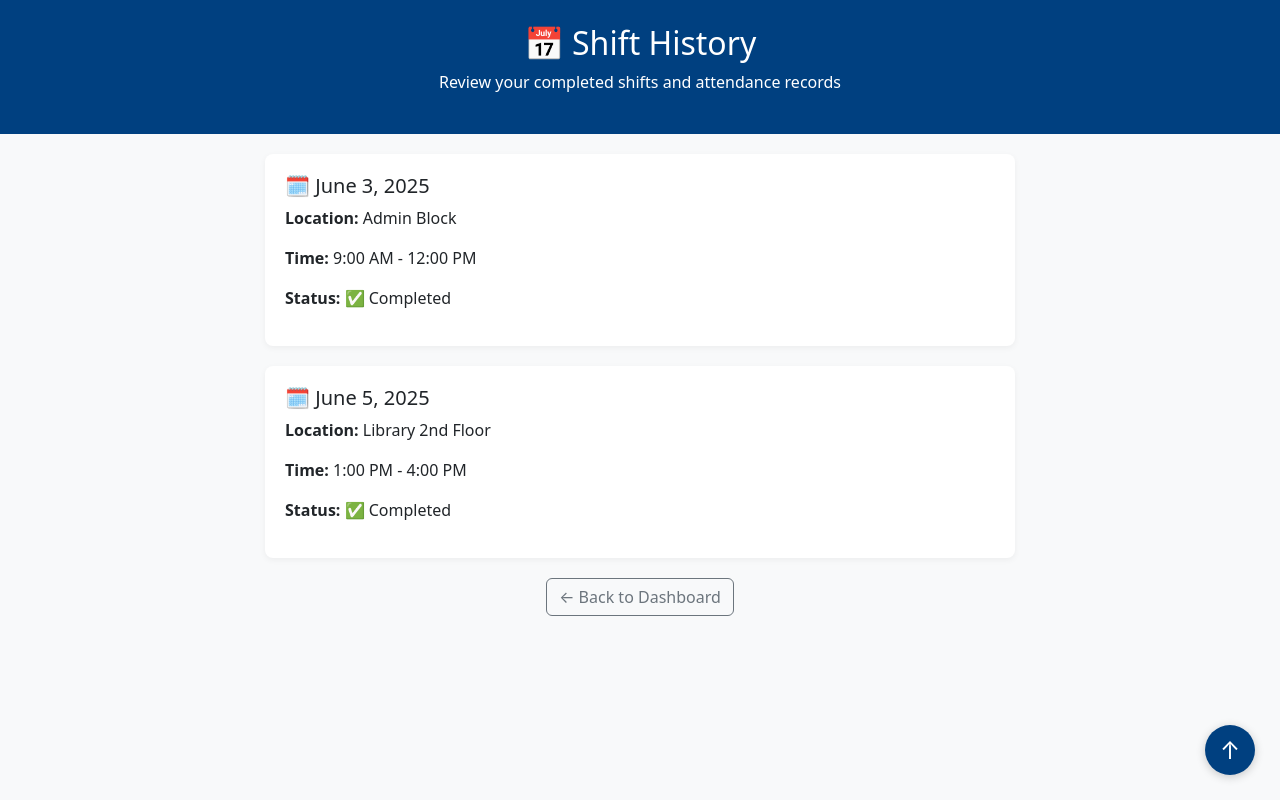
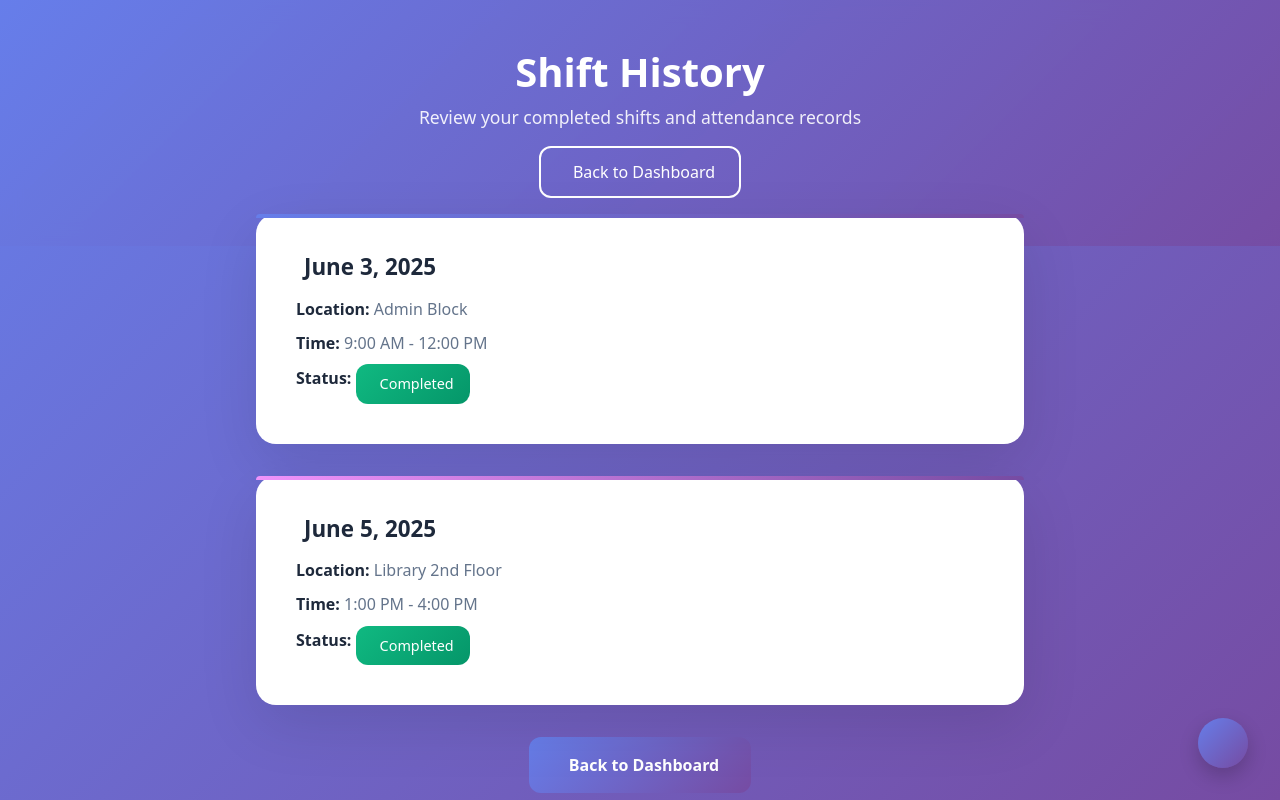
Before and after one commit to D0nell/crewtrack-system, a plain HTML site: page history.html in a window 1280 px wide. Drawn offline with nearby package versions, Linux system fonts and the light colour scheme.

Commit message:
Corrected the styling for shit history

```diff
--- a/history.html
+++ b/history.html
@@ -5,78 +5,71 @@
   <title>Shift History | CrewTrack</title>
   <meta name="viewport" content="width=device-width, initial-scale=1.0" />
   <link href="https://cdn.jsdelivr.net/npm/bootstrap@5.3.0/dist/css/bootstrap.min.css" rel="stylesheet" />
-  <style>
-    body {
-      background-color: #f8f9fa;
-    }
-    .dashboard-header {
-      background-color: #004080;
-      color: white;
-      padding: 1.5rem 0;
-      text-align: center;
-    }
-    .section-card {
-      background: white;
-      border-radius: 8px;
-      padding: 20px;
-      margin: 20px auto;
-      max-width: 750px;
-      box-shadow: 0 2px 6px rgba(0, 0, 0, 0.05);
-      transition: transform 0.3s ease;
-    }
-    .section-card:hover {
-      transform: translateY(-4px);
-    }
-    .fab {
-      position: fixed;
-      bottom: 25px;
-      right: 25px;
-      background-color: #004080;
-      color: white;
-      border: none;
-      border-radius: 50%;
-      width: 50px;
-      height: 50px;
-      font-size: 24px;
-      box-shadow: 0 2px 10px rgba(0, 0, 0, 0.2);
-      cursor: pointer;
-      z-index: 999;
-    }
-    .fab:hover {
-      background-color: #003366;
-    }
+ <style>
+    body { background: linear-gradient(135deg, #667eea, #764ba2); font-family: system-ui; color: #1e293b; min-height: 100vh; margin: 0; }
+    .header { background: linear-gradient(135deg, rgba(102, 126, 234, 0.9), rgba(118, 75, 162, 0.9)); color: white; padding: 3rem 1rem; text-align: center; backdrop-filter: blur(10px); }
+    .header h2 { font-weight: 600; font-size: 2.5rem; margin-bottom: 0.5rem; }
+    .header p { font-size: 1.1rem; opacity: 0.9; margin-bottom: 1rem; }
+    .container { max-width: 800px; margin: -2rem auto 2rem; padding: 0 1rem; }
+    .section-card { background: white; border-radius: 20px; padding: 2.5rem; margin-bottom: 2rem; box-shadow: 0 20px 60px rgba(0, 0, 0, 0.1); transition: transform 0.3s ease; position: relative; }
+    .section-card::before { content: ''; position: absolute; top: 0; left: 0; right: 0; height: 4px; background: linear-gradient(135deg, #667eea, #764ba2); border-radius: 20px 20px 0 0; }
+    .section-card:hover { transform: translateY(-5px); box-shadow: 0 25px 80px rgba(0, 0, 0, 0.15); }
+    .section-card:nth-child(even)::before { background: linear-gradient(135deg, #f093fb, #764ba2); }
+    .section-card h5 { font-weight: 600; font-size: 1.4rem; color: #1e293b; margin-bottom: 1rem; display: flex; align-items: center; gap: 0.5rem; }
+    .section-card h5 i { font-size: 1.5rem; color: #667eea; }
+    .section-card p { color: #64748b; font-size: 1rem; margin-bottom: 0.5rem; line-height: 1.6; }
+    .section-card p:last-child { margin-bottom: 0; }
+    .section-card p strong { color: #1e293b; font-weight: 600; }
+    .status-badge { display: inline-flex; align-items: center; gap: 0.5rem; background: linear-gradient(135deg, #10b981, #059669); color: white; padding: 0.5rem 1rem; border-radius: 12px; font-weight: 500; font-size: 0.9rem; }
+    .btn-back { color: white; text-decoration: none; padding: 0.75rem 1.5rem; border: 2px solid white; border-radius: 12px; transition: all 0.3s ease; display: inline-flex; align-items: center; gap: 0.5rem; font-weight: 500; }
+    .btn-back:hover { background: white; color: #667eea; text-decoration: none; }
+    .fab { position: fixed; bottom: 2rem; right: 2rem; background: linear-gradient(135deg, #667eea, #764ba2); color: white; border: none; border-radius: 50%; width: 50px; height: 50px; font-size: 1.2rem; box-shadow: 0 8px 20px rgba(0, 0, 0, 0.2); cursor: pointer; z-index: 999; transition: all 0.3s ease; }
+    .fab:hover { transform: translateY(-3px); box-shadow: 0 12px 30px rgba(0, 0, 0, 0.3); }
+    .back-to-dashboard { text-align: center; margin: 2rem 0; }
+    .back-to-dashboard .btn { background: linear-gradient(135deg, #667eea, #764ba2); color: white; border: none; padding: 1rem 2rem; border-radius: 12px; font-weight: 600; text-decoration: none; display: inline-flex; align-items: center; gap: 0.5rem; transition: all 0.3s ease; }
+    .back-to-dashboard .btn:hover { transform: translateY(-2px); box-shadow: 0 10px 25px rgba(0, 0, 0, 0.2); color: white; text-decoration: none; }
+    @media (max-width: 768px) { .header h2 { font-size: 2rem; } .section-card { padding: 2rem 1.5rem; margin: 1rem; } .container { padding: 0 0.5rem; } }
   </style>
 </head>
 <body>
-
-  <!-- Header -->
-  <div class="dashboard-header">
-    <h2>📅 Shift History</h2>
+  <div class="header">
+    <h2><i class="bi bi-clock-history"></i> Shift History</h2>
     <p>Review your completed shifts and attendance records</p>
+    <a href="housekeeper-dashboard.html" class="btn-back"><i class="bi bi-arrow-left"></i> Back to Dashboard</a>
   </div>
-
-  <!-- History Records -->
-  <div class="section-card">
-    <h5>🗓️ June 3, 2025</h5>
-    <p><strong>Location:</strong> Admin Block</p>
-    <p><strong>Time:</strong> 9:00 AM - 12:00 PM</p>
-    <p><strong>Status:</strong> ✅ Completed</p>
+  <div class="container">
+    <div class="section-card">
+      <h5><i class="bi bi-calendar-event"></i> June 3, 2025</h5>
+      <p><strong><i class="bi bi-geo-alt"></i> Location:</strong> Admin Block</p>
+      <p><strong><i class="bi bi-clock"></i> Time:</strong> 9:00 AM - 12:00 PM</p>
+      <p><strong><i class="bi bi-check-circle"></i> Status:</strong> <span class="status-badge"><i class="bi bi-check-circle-fill"></i> Completed</span></p>
+    </div>
+    <div class="section-card">
+      <h5><i class="bi bi-calendar-event"></i> June 5, 2025</h5>
+      <p><strong><i class="bi bi-geo-alt"></i> Location:</strong> Library 2nd Floor</p>
+      <p><strong><i class="bi bi-clock"></i> Time:</strong> 1:00 PM - 4:00 PM</p>
+      <p><strong><i class="bi bi-check-circle"></i> Status:</strong> <span class="status-badge"><i class="bi bi-check-circle-fill"></i> Completed</span></p>
+    </div>
+    <div class="back-to-dashboard">
+      <a href="housekeeper-dashboard.html" class="btn"><i class="bi bi-arrow-left"></i> Back to Dashboard</a>
+    </div>
   </div>
-
-  <div class="section-card">
-    <h5>🗓️ June 5, 2025</h5>
-    <p><strong>Location:</strong> Library 2nd Floor</p>
-    <p><strong>Time:</strong> 1:00 PM - 4:00 PM</p>
-    <p><strong>Status:</strong> ✅ Completed</p>
-  </div>
-
-  <div class="text-center mb-4">
-    <a href="housekeeper-dashboard.html" class="btn btn-outline-secondary">&larr; Back to Dashboard</a>
-  </div>
-
-  <!-- Scroll to Top -->
-  <button class="fab" onclick="window.scrollTo({ top: 0, behavior: 'smooth' })">↑</button>
-
+  <button class="fab" onclick="window.scrollTo({top:0,behavior:'smooth'})" title="Back to Top">
+    <i class="bi bi-arrow-up"></i>
+  </button>
   <script src="https://cdn.jsdelivr.net/npm/bootstrap@5.3.0/dist/js/bootstrap.bundle.min.js"></script>
+  <script>
+    document.addEventListener('DOMContentLoaded', function() {
+      document.querySelectorAll('.section-card').forEach((card, index) => {
+        card.style.opacity = '0';
+        card.style.transform = 'translateY(30px)';
+        setTimeout(() => {
+          card.style.transition = 'all 0.6s ease';
+          card.style.opacity = '1';
+          card.style.transform = 'translateY(0)';
+        }, index * 200);
+      });
+    });
+  </script>
 </body>
 </html>
```
Also changed, not shown: housekeeper-dashboard.html (+1 -2 lines).
